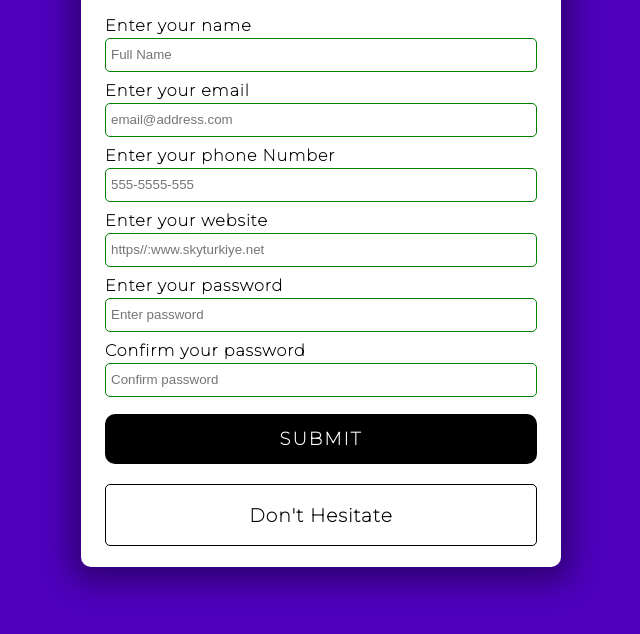
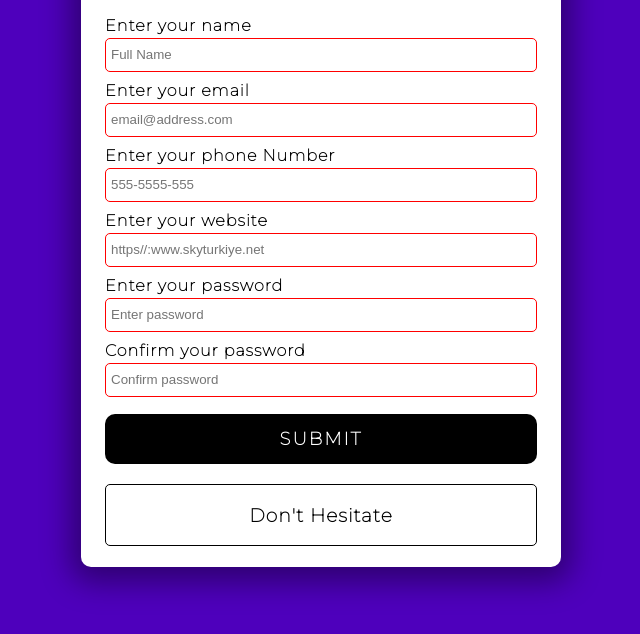
Before and after one commit to yusufskebbe/Modern-form-validation, a plain HTML site: page index.html in a window 1280 px wide. Shown: the part 148-782 px from the top of the page, without its empty margins (319-959 px from the left). Drawn offline with Linux system fonts and the light colour scheme; a web font is replaced by a local one.

Commit message:
HTML FORM validation

```diff
--- a/index.html
+++ b/index.html
@@ -23,28 +23,30 @@
 
       <div class="form-group">
         <label for="name">Enter your name</label>
-        <input type="text" id="name" placeholder="Full Name">
+        <input type="text" id="name" placeholder="Full Name" required>
       </div>
       <div class="form-group">
         <label for="email">Enter your email</label>
-        <input type="email" id="email" placeholder="email@address.com">
+        <input type="email" id="email" placeholder="email@address.com" required>
       </div>
 
       <div class="form-group">
         <label for="tel">Enter your phone Number</label>
-        <input type="text" id="name" placeholder="555-5555-555">
+        <input type="tel" id="tel" placeholder="555-5555-555" pattern="[0-9]{3}-[0-9]{2}-[0-9]{3}" required>
       </div>
       <div class="form-group">
         <label for="website">Enter your website</label>
-        <input type="text" id="website" placeholder="https//:www.skyturkiye.net">
+        <input type="url" id="website" placeholder="https//:www.skyturkiye.net" required>
       </div>
       <div class="form-group">
         <label for="password1">Enter your password</label>
-        <input type="password" id="password1" placeholder="Enter password">
+        <input type="password" id="password1" placeholder="Enter password"
+          pattern="^(?=.*\d)(?=.*[a-z])(?=.*[A-Z])(?=.*[a-zA-Z]).{8,}$"
+          title="Password should contian at least 1 Uppercase character 1 lower case character  " required>
       </div>
       <div class="form-group">
         <label for="password2">Confirm your password</label>
-        <input type="password" id="password2" placeholder="Confirm password">
+        <input type="password" id="password2" placeholder="Confirm password" required>
       </div>
 
       <button type="submit">Submit</button>
```
